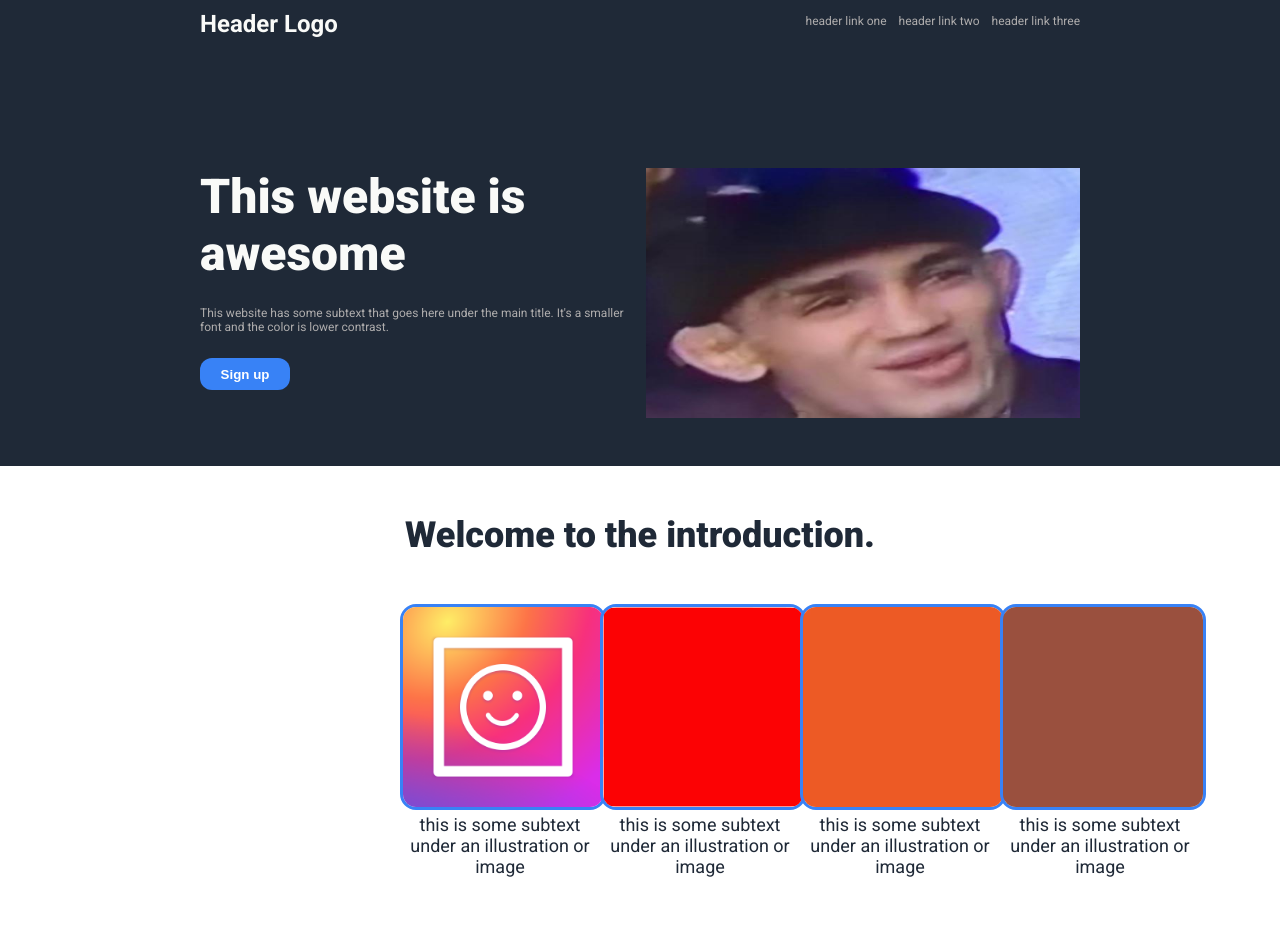
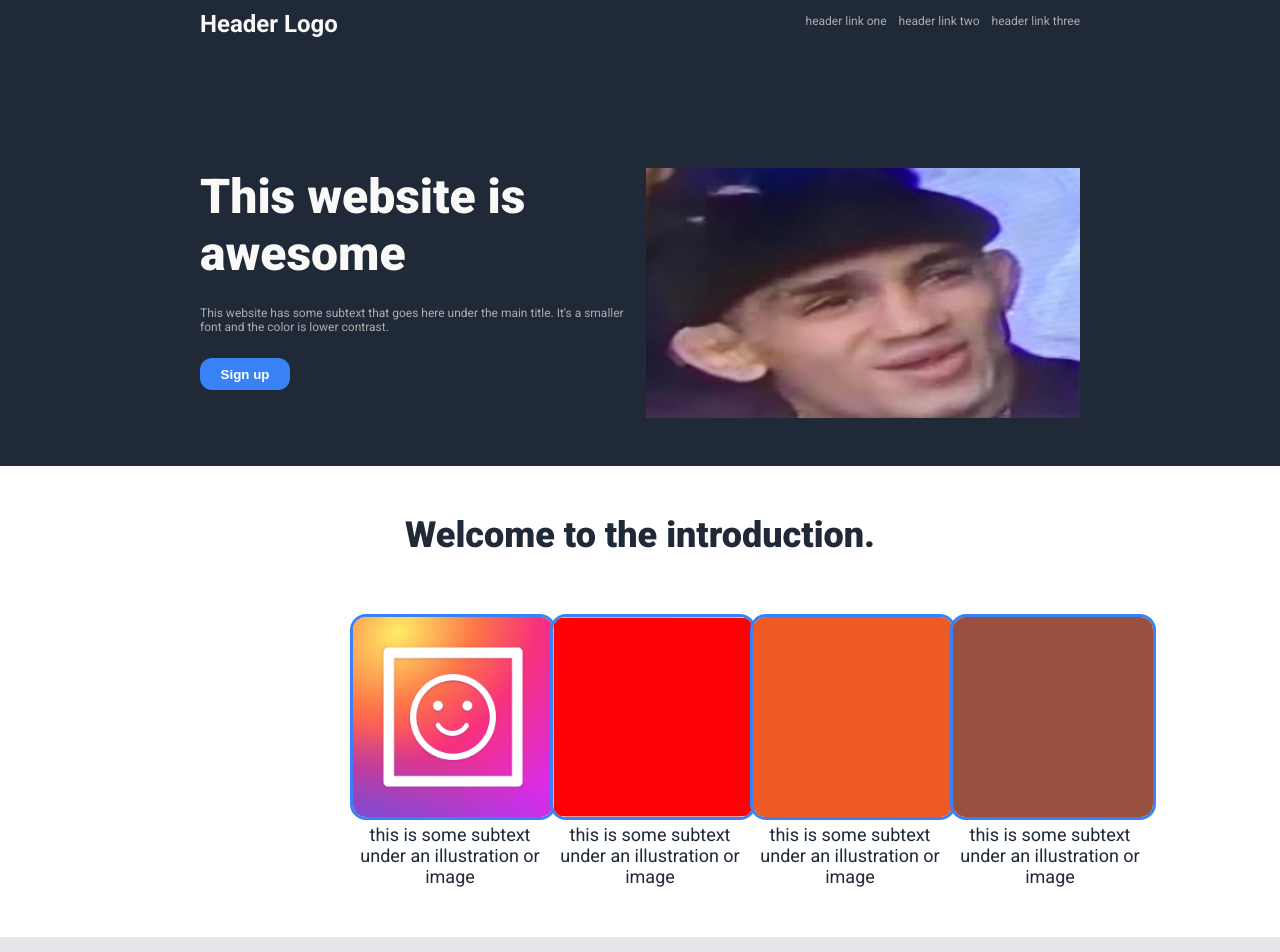
Before and after one commit to ayeyaiyai/landing_page, a plain HTML site: page index.html in a window 1280 px wide. Shown: the top 952 px of the page. Drawn offline with Linux system fonts and the light colour scheme.

Commit message:
Change width/height declarations to padding

```diff
--- a/styles.css
+++ b/styles.css
@@ -80,10 +80,10 @@ body {
 
 .third-section {
     display: flex;
-    margin-left: 400px;
-    margin-right: 400px;
-    margin-bottom: 120px;
-    justify-content: space-between;
+    justify-content: space-evenly;
+    align-items: center;
+    padding: 10px 350px;
+    padding-bottom: 50px;
 }
 
 .introduction {
```
